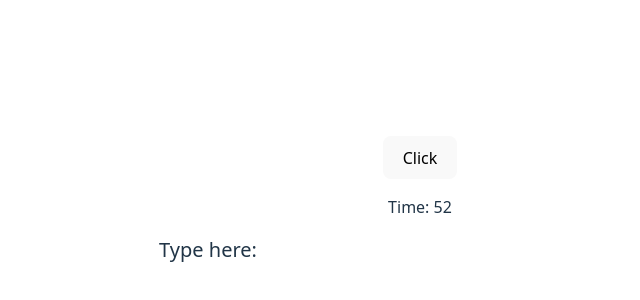
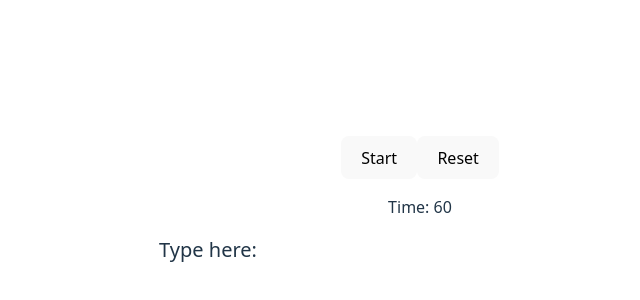
Before and after one commit to traciingu/inverted-typing-test, a React (Vite) app: page / in a window 1280 px wide. Shown: the part 148-448 px from the top of the page, without its empty margins (220-860 px from the left). Built offline with nearby package versions, Linux system fonts and the light colour scheme; no server answers.

Commit message:
Update timer to have start and reset buttons

```diff
--- a/src/components/Timer.tsx
+++ b/src/components/Timer.tsx
@@ -3,25 +3,35 @@ import { useEffect, useRef, useState } from "react";
 const Timer = ({ timeLimit = 60 * 1000 }: { timeLimit?: number }) => {
     const requestId = useRef<number>(undefined);
     const [timeRemaining, setTimeRemaining] = useState<number>(timeLimit / 1000);
+    const startTime = useRef<number>(-1);
 
-    useEffect(() => {
-        updateTimeRemaining();
-        return () => cancelAnimationFrame(requestId.current || 0);
-    });
-
-    const updateTimeRemaining = () => {
-        if (timeRemaining <= 0) {
-            cancelAnimationFrame(requestId.current || 0);
-            return;
-        }
-
-        setTimeRemaining(Math.floor((timeLimit - performance.now()) / 1000));
+    function updateTimeRemaining() {
+        setTimeRemaining(Math.floor((timeLimit - (performance.now() - startTime.current)) / 1000));
         requestId.current = requestAnimationFrame(updateTimeRemaining);
     };
 
+    const startTimer = () => {
+        cancelAnimationFrame(requestId.current || 0);
+        setTimeRemaining(timeLimit / 1000);
+        startTime.current = performance.now();
+        requestId.current = requestAnimationFrame(updateTimeRemaining);
+    };
+
+    const resetTimer = () => {
+        cancelAnimationFrame(requestId.current || 0);
+        setTimeRemaining(timeLimit / 1000);
+    };
+
+    useEffect(() => {
+        if (timeRemaining <= 0) {
+            cancelAnimationFrame(requestId.current || 0);
+        }
+    });
+
     return (
         <div>
-            <button onClick={updateTimeRemaining}>Click</button>
+            <button onClick={startTimer}>Start</button>
+            <button onClick={resetTimer}>Reset</button>
             <p>Time: {timeRemaining}</p>
         </div>
     );
```
